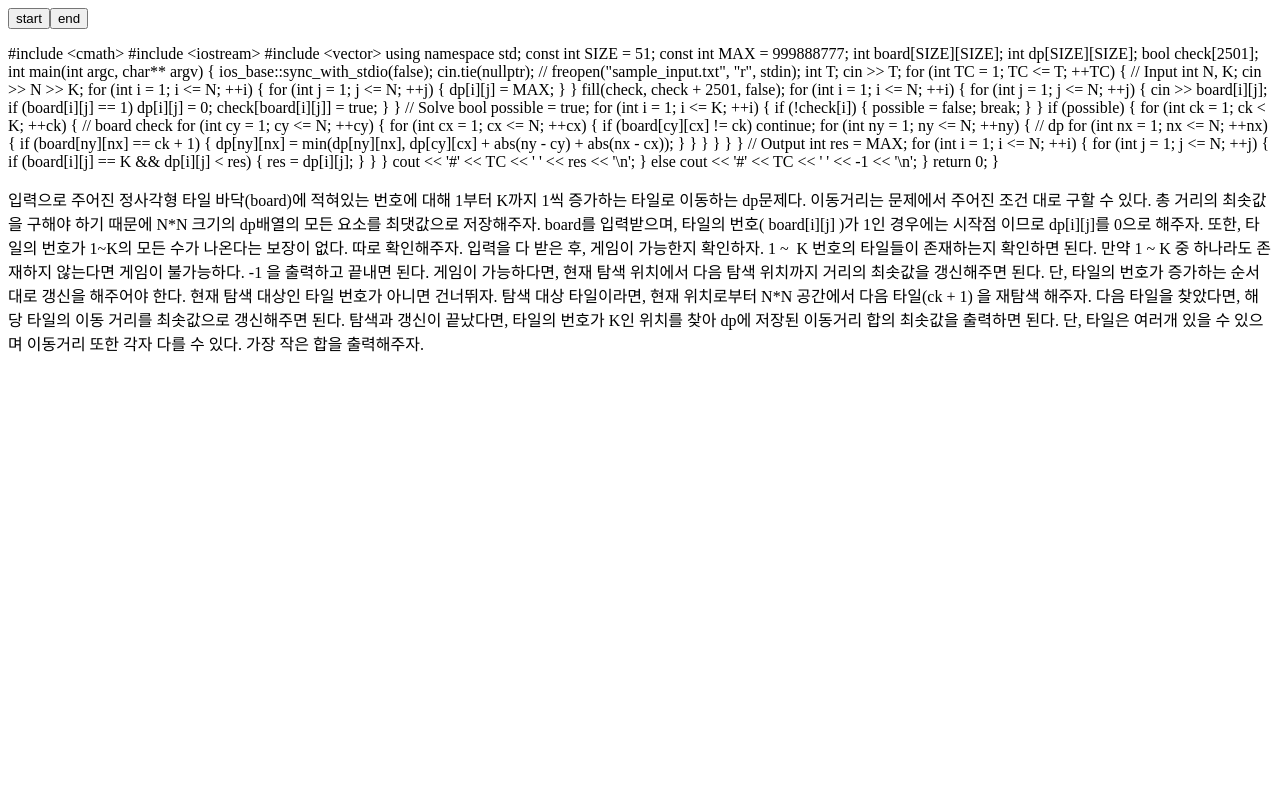
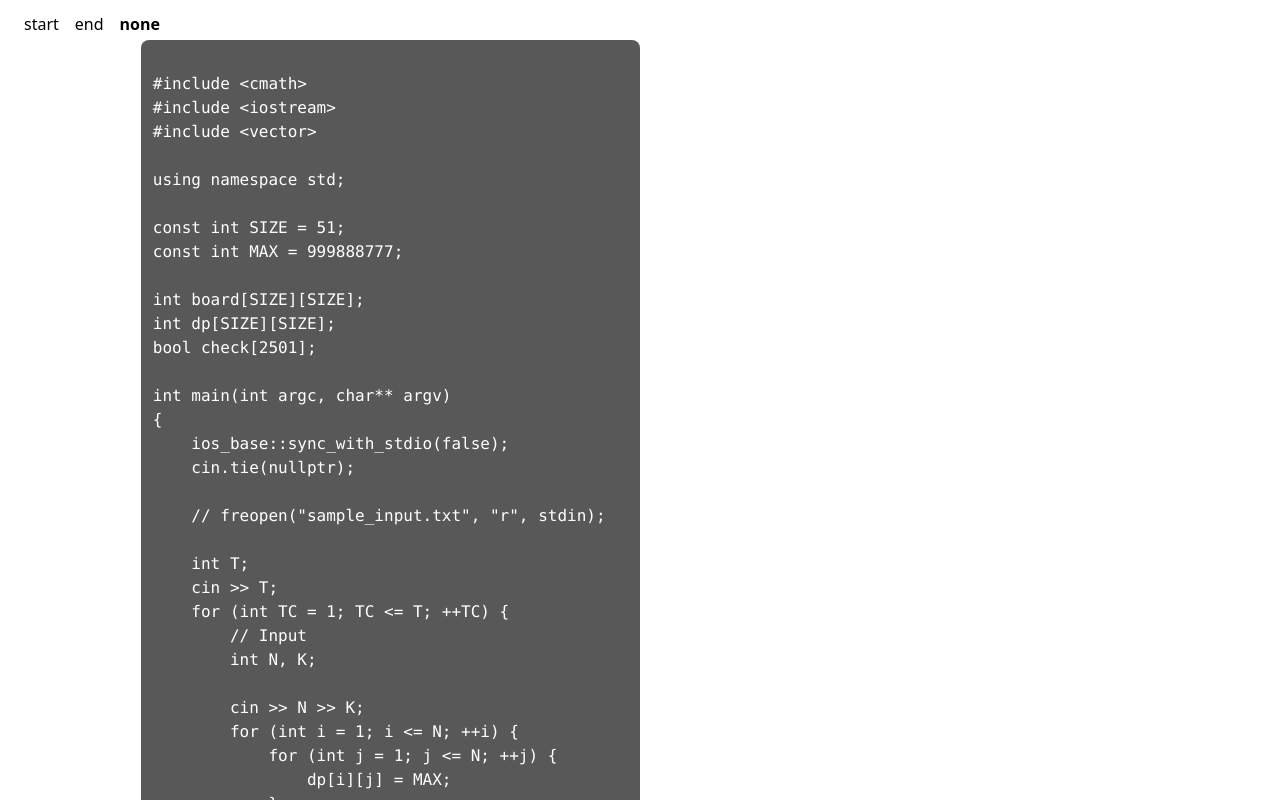
Before and after one commit to gunhee0421/DualVlog, a Next.js app: page / in a window 1280 px wide. Shown: the top 800 px of the page. Built offline with nearby package versions, Linux system fonts and the light colour scheme.

Commit message:
link test

```diff
--- a/src/app/page.tsx
+++ b/src/app/page.tsx
@@ -3,30 +3,61 @@
 import { useDispatch, useSelector } from 'react-redux';
 import { connect } from '@/redux/slice/auth-slice';
 import { RootState } from '@/redux/store';
-import { useState } from 'react';
-import {stat} from "fs";
+import {useEffect, useState} from "react";
+import "./styles/globals.css";
 
 const Home = () => {
-    const code = useSelector((state: RootState) => state.data.code);
-    const text = useSelector((state: RootState) => state.data.text);
-    const list = useSelector((state: RootState) => state.data.list);
+    const data = useSelector((state: RootState) => state.data);
+    const code = data ? data.code : "";
+    const text = data ? data.text : "";
+    const dispatch = useDispatch();
 
-    const dispatch = useDispatch();
-    let dragge = false;
+    const [linktoCT, setLinktoCT] = useState("none");
+    const [drage, setDrage] = useState(false);
+    const [link, setLink] = useState([]); // code와 설명의 연결 배열
+    const [copyText, setCopyText] = useState([]);
+
+    const handleMouseUp = () => {
+        if (drage && linktoCT=="during") {
+            const selection = window.getSelection();
+            if (selection) {
+                const selectedText = selection.toString();
+                setCopyText((prevText) => [...prevText, selectedText]);
+
+            }
+            setDrage(false);
+        }
+    };
+    useEffect(() => {
+        if (linktoCT === "done") {
+            const newLink = {"code": copyText[1], "text": copyText[0]};
+            setLink((prevLink) => [...prevLink, newLink]);
+            setLinktoCT("none");
+            setCopyText([]);
+        }
+    }, [linktoCT]);
+
+    useEffect(() => {
+        console.log(copyText);
+    }, [copyText]);
+    useEffect(() => {
+        console.log(link);
+    }, [link]);
 
 
     return (
-        <div>
-            <input type="submit" value="start" onSubmit={() => {
-                dragge != dragge;
-            }} />
-            <input type="submit" value="end" onSubmit={() => {
-
-            }} />
-            <div className="flex-row-reverse">
-                <p>{code}</p>
-                <p>{text}</p>
-                <p>{dragge}</p>
+        <div className="my-2 mx-4 overflow-hidden w-fit">
+            <input className="mx-2 my-1 hover:text-sky-300 hover:font-bold" type="submit" value="start" onClick={() => setLinktoCT("during")} />
+            <input className="mx-2 my-1 hover:text-orange-300 hover:font-bold" type="submit" value="end" onClick={() => setLinktoCT("done")} />
+            <span className="mx-2 my-1 font-bold">{linktoCT.toString()}</span>
+            <div className="flex flex-row justify-center overflow-hidden w-full" onMouseUp={handleMouseUp}>
+                <pre className="max-h- overflow-y-auto whitespace-pre-wrap w-2/5
+                bg-black opacity-65 text-white px-3 py-2 rounded-lg
+                "
+                onMouseDown={() => setDrage(true)}>{code}</pre>
+                <pre className="max-h-60 overflow-y-auto whitespace-pre-wrap w-2/5
+                px-3 py-2 my-auto
+                " onMouseDown={() => setDrage(true)}>{text}</pre>
             </div>
         </div>
     );
--- /dev/null
+++ b/src/app/styles/globals.css
@@ -0,0 +1,3 @@
+@tailwind base;
+@tailwind components;
+@tailwind utilities;
```
